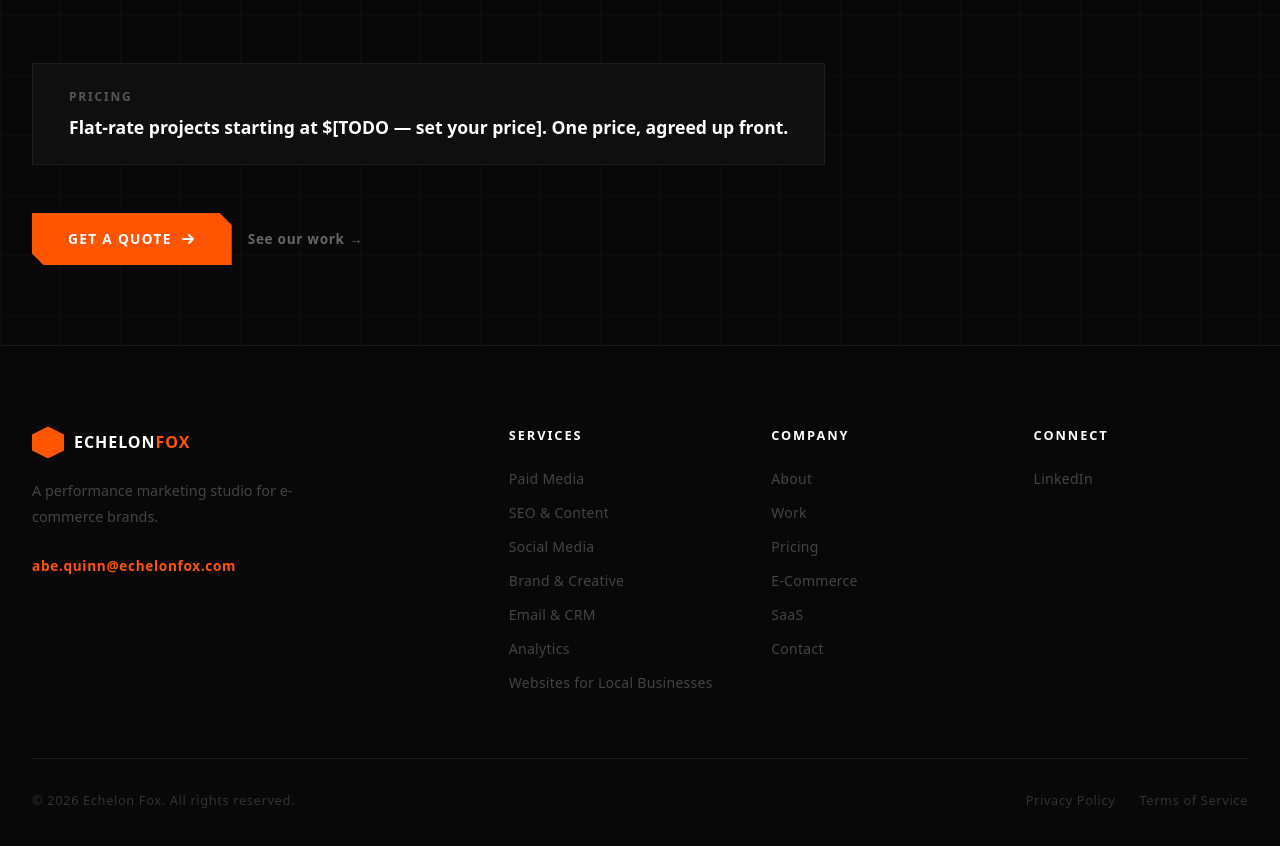
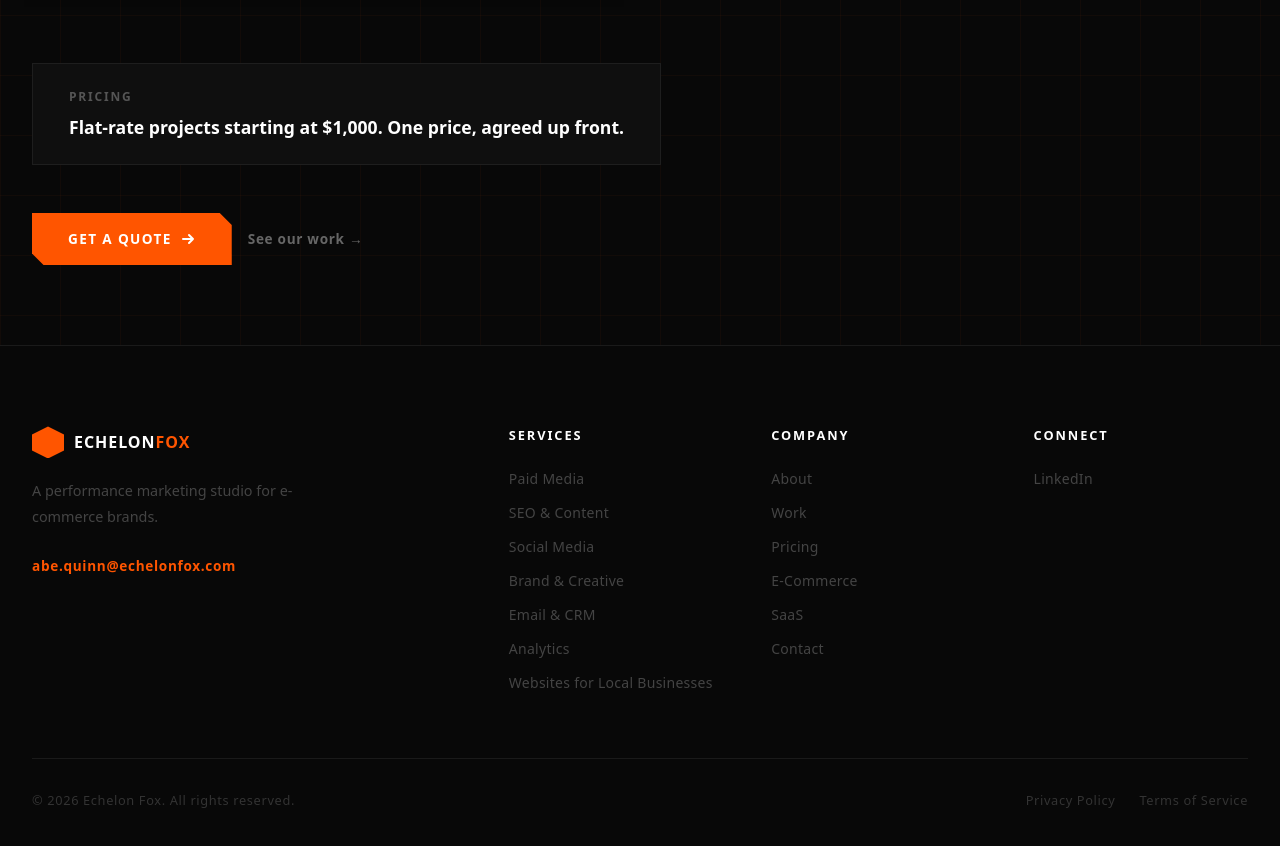
Before and after one commit to abrahamqdiaz-a11y/echelonfox, a Next.js app: page /websites in a window 1280 px wide. Shown: the part 825-1671 px from the top of the page. Built offline with nearby package versions, Linux system fonts and the light colour scheme.

Commit message:
Set websites pricing to start at $1,000
https://claude.ai/code/session_01T2sYxpN9ybipSaXmDdmw8u

```diff
--- a/app/websites/WebsitesClient.tsx
+++ b/app/websites/WebsitesClient.tsx
@@ -149,8 +149,7 @@ export default function WebsitesClient() {
             Pricing
           </div>
           <p style={{ color: "#fff", fontSize: "1.1rem", fontWeight: 700, margin: 0 }}>
-            {/* TODO: Set your flat-rate price */}
-            Flat-rate projects starting at $[TODO — set your price]. One price, agreed up front.
+            Flat-rate projects starting at $1,000. One price, agreed up front.
           </p>
         </div>
 
```
